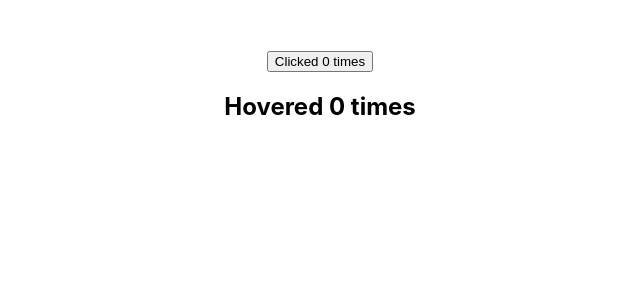
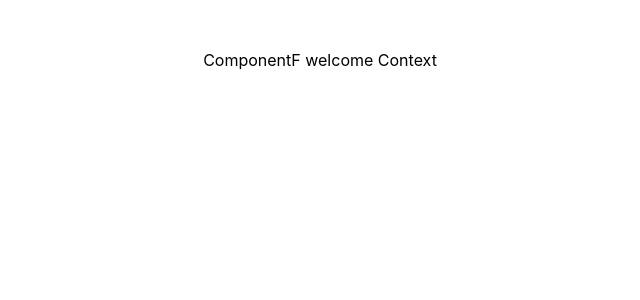
Before and after one commit to sonya0504/learn_react, a React (Create React App) app in the folder hello_world/: page / in a window 1280 px wide. Shown: the top 300 px of the page, without its empty margins (320-960 px from the left). Built offline with nearby package versions, Linux system fonts and the light colour scheme.

Commit message:
React Context

```diff
--- a/hello_world/src/App.js
+++ b/hello_world/src/App.js
@@ -1,32 +1,14 @@
 import React from 'react';
 import './App.css';
-import ClickCounterTwo from './components/clickCounterTwo';
-import HoverCounterTwo from './components/HoverCounterTwo';
-import User from './components/User';
-import RenderCounter from './components/RenderCounter';
+import { UserProvider } from './components/userContext';
+import ComponentC from './components/ComponentC';
 
 function App() {
   return (
     <div className="App">
-      <RenderCounter render={(count, incrementCount) => (
-          <ClickCounterTwo count={count} incrementCount={incrementCount} />
-          )
-        }
-      />
-
-      <RenderCounter render={(count, incrementCount) => (
-          <HoverCounterTwo count={count} incrementCount={incrementCount} />
-          )
-        }
-      />
-
-      {/* second way:
-      <RenderCounter>
-        {(count, incrementCount) => (
-        <HoverCounterTwo count={count} incrementCount={incrementCount} />
-        )}
-      </RenderCounter>  */}
-      {/* <User render={ (isLoggedIn) =>  isLoggedIn ? "Tony Stark" : 'Guest' } /> */}
+      <UserProvider value="Context">
+        <ComponentC />
+      </UserProvider>
     </div>
   );
 }
--- /dev/null
+++ b/hello_world/src/components/ComponentC.js
@@ -0,0 +1,12 @@
+import React, { Component } from 'react';
+import ComponentE from './ComponentE';
+
+ class ComponenC extends Component {
+    render() {
+        return (
+            <ComponentE />
+        )
+    }
+}
+
+export default ComponenC;
--- /dev/null
+++ b/hello_world/src/components/ComponentE.js
@@ -0,0 +1,12 @@
+import React, { Component } from 'react';
+import ComponentF from './ComponentF';
+
+ class ComponentE extends Component {
+    render() {
+        return (
+            <ComponentF />
+        )
+    }
+}
+
+export default ComponentE
--- /dev/null
+++ b/hello_world/src/components/ComponentF.js
@@ -0,0 +1,17 @@
+import React, { Component } from 'react';
+import { UserConsumer } from './userContext';
+
+class ComponentF extends Component {
+    render() {
+        return (
+            <UserConsumer>
+                { context => {
+                    return <div>ComponentF welcome {context}</div>
+                    }
+                }
+            </UserConsumer>
+        )
+    }
+}
+
+export default ComponentF;
--- /dev/null
+++ b/hello_world/src/components/userContext.js
@@ -0,0 +1,7 @@
+import React from 'react';
+
+const UserContext = React.createContext();
+const UserProvider = UserContext.Provider;
+const UserConsumer = UserContext.Consumer;
+
+export { UserProvider, UserConsumer };
```
Also changed, not shown: 1 other file (tests, documents, lock files or other folders).
